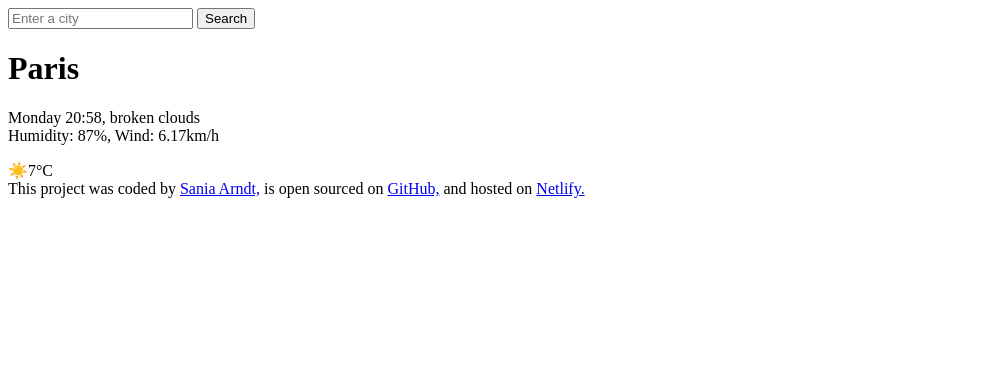
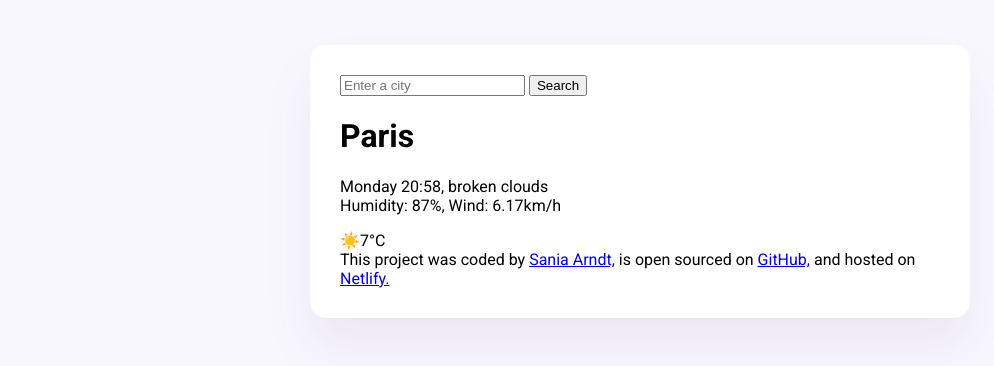
Before and after one commit to saniaarndt/weather-forecast-app, a plain HTML site: page index.html in a window 1280 px wide. Shown: the whole page, without its empty margins (0-994 px from the left). Drawn offline with Linux system fonts and the light colour scheme.

Commit message:
Styled main container and added custom font

```diff
--- a/index.html
+++ b/index.html
@@ -4,8 +4,16 @@
     <meta charset="UTF-8" />
     <meta name="viewport" content="width=device-width, initial-scale=1.0" />
     <title>Weather Forecast App</title>
+    <link rel="stylesheet" href="src/style.css" />
+    <link rel="preconnect" href="https://fonts.googleapis.com" />
+    <link rel="preconnect" href="https://fonts.gstatic.com" crossorigin />
+    <link
+      href="https://fonts.googleapis.com/css2?family=Oswald:wght@200;300;400;500;600;700&family=Poppins:wght@300;400;500;600&family=Roboto:ital,wght@0,100;0,300;0,400;0,500;0,700;0,900;1,100;1,300;1,400;1,500;1,700;1,900&display=swap"
+      rel="stylesheet"
+    />
   </head>
   <body>
+    <div class="weather-app">
       <header>
         <form>
           <input type="search" placeholder="Enter a city" required />
@@ -39,5 +47,6 @@
           >Netlify.</a
         >
       </footer>
+    </div>
   </body>
 </html>
--- /dev/null
+++ b/src/style.css
@@ -0,0 +1,14 @@
+body {
+  background-color: #f9f7fe;
+  font-family: "Oswald", sans-serif;
+  font-family: "Poppins", sans-serif;
+  font-family: "Roboto", sans-serif;
+}
+.weather-app {
+  background: white;
+  max-width: 600px;
+  margin: 45px auto;
+  padding: 30px;
+  box-shadow: 0 30px 50px rgba(65, 50, 100, 0.08);
+  border-radius: 16px;
+}
```
Lines whose indentation alone changed are shown as unchanged.
